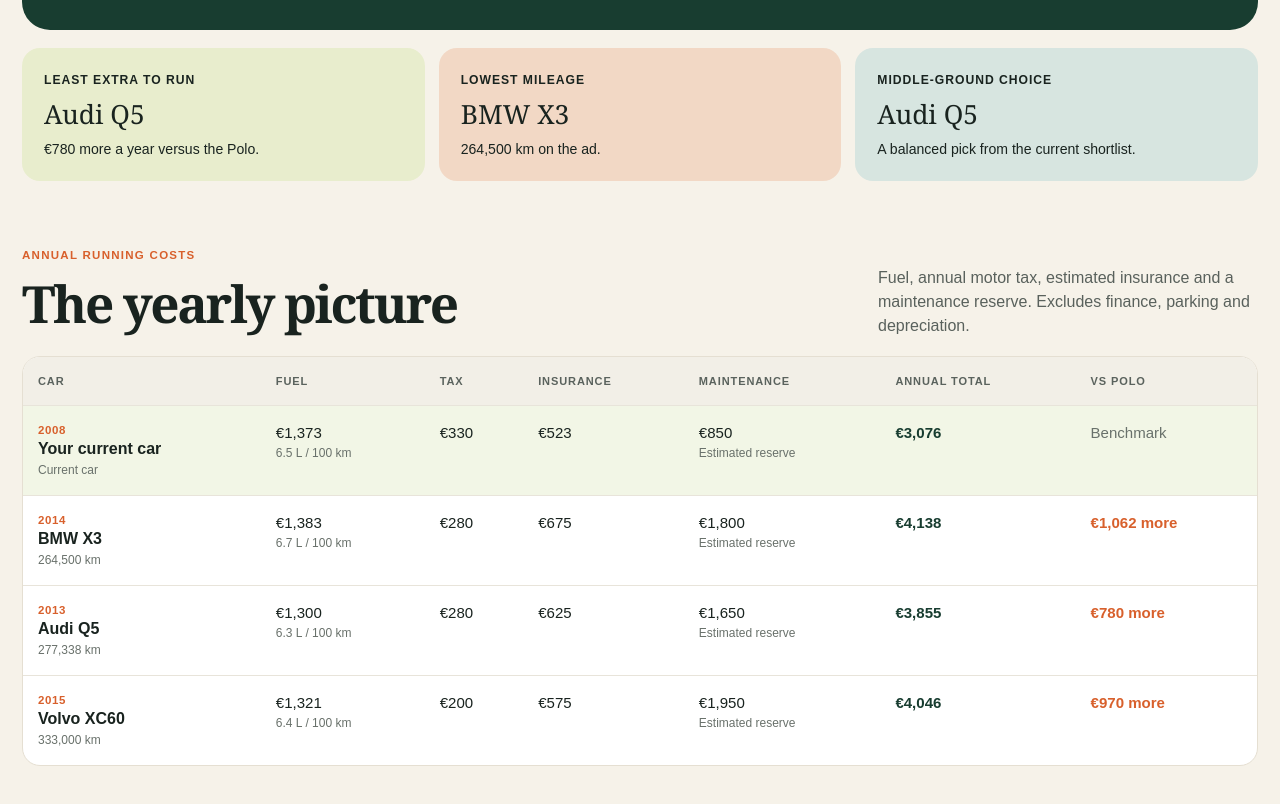
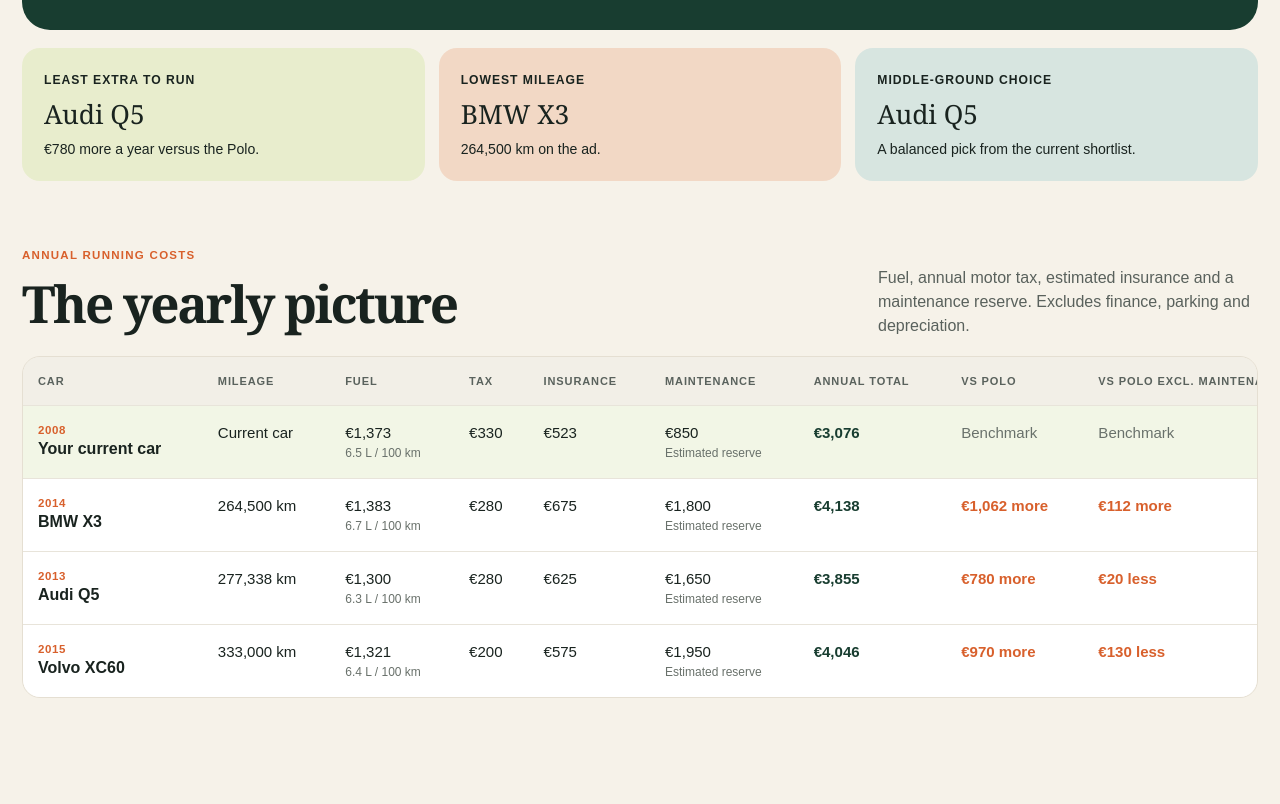
Before and after one commit to crowlede/car-comparison-site, a React (Vite) app: page / in a window 1280 px wide. Shown: the part 484-1288 px from the top of the page. After the commit the page ends 1248 px from the top, so only its background shows below. Built offline with nearby package versions, Linux system fonts and the light colour scheme.

Commit message:
Add mileage and maintenance-free comparison

```diff
--- a/app/globals.css
+++ b/app/globals.css
@@ -14,7 +14,7 @@
 button { border:1px solid #afc8bb; background:transparent; color:#fff; padding:11px 14px; border-radius:10px; cursor:pointer; font-weight:700; } button.active { background:var(--lime); color:var(--moss); border-color:var(--lime); }
 .top-picks { display:grid; grid-template-columns:repeat(3,1fr); gap:14px; margin:18px 0 68px; }.top-picks article { background:#e8edcd; padding:22px; border-radius:18px; }.top-picks article:nth-child(2) { background:#f2d8c5; }.top-picks article:nth-child(3) { background:#d7e5e0; }.top-picks span { font-size:.76rem; font-weight:bold; text-transform:uppercase; letter-spacing:.08em; }.top-picks strong { display:block; font:1.65rem Georgia,serif; margin:8px 0; }.top-picks p { margin:0; font-size:.88rem; line-height:1.4; }
 .comparison { margin-bottom:44px; }.section-heading { display:flex; justify-content:space-between; gap:30px; align-items:end; margin-bottom:18px; }.section-heading h2,.method h2 { font-size:clamp(2rem,4vw,3.3rem); margin:7px 0 0; letter-spacing:-.045em; }.section-heading p { max-width:380px; line-height:1.5; color:#59615c; margin:0; }
-.table-wrap { background:#fff; border:1px solid var(--sand); overflow:auto; border-radius:18px; } table { width:100%; border-collapse:collapse; min-width:1050px; } th,td { padding:18px 15px; border-bottom:1px solid #e8e4da; text-align:left; font-size:.94rem; vertical-align:top; } thead th { background:#f2efe7; color:#5a625d; text-transform:uppercase; letter-spacing:.08em; font-size:.69rem; } tbody tr:last-child>* { border-bottom:0; } tbody tr.baseline { background:#f2f6e6; } tbody th { font-size:1rem; font-weight:800; }.car-year { color:var(--orange); display:block; font-size:.72rem; letter-spacing:.05em; margin-bottom:4px; } small { display:block; color:#69716b; margin-top:5px; font-size:.75rem; font-weight:normal; }.total { font-weight:800; color:var(--moss); }.difference { color:var(--orange); font-weight:800; }.muted { color:#69716b; }
+.table-wrap { background:#fff; border:1px solid var(--sand); overflow:auto; border-radius:18px; } table { width:100%; border-collapse:collapse; min-width:1320px; } th,td { padding:18px 15px; border-bottom:1px solid #e8e4da; text-align:left; font-size:.94rem; vertical-align:top; } thead th { background:#f2efe7; color:#5a625d; text-transform:uppercase; letter-spacing:.08em; font-size:.69rem; } tbody tr:last-child>* { border-bottom:0; } tbody tr.baseline { background:#f2f6e6; } tbody th { font-size:1rem; font-weight:800; }.car-year { color:var(--orange); display:block; font-size:.72rem; letter-spacing:.05em; margin-bottom:4px; } small { display:block; color:#69716b; margin-top:5px; font-size:.75rem; font-weight:normal; }.total { font-weight:800; color:var(--moss); }.difference { color:var(--orange); font-weight:800; }.muted { color:#69716b; }
 .cards { display:grid; grid-template-columns:repeat(3,1fr); gap:16px; margin:40px 0 72px; }.car-card { background:#fff; padding:24px; border-radius:16px; border:1px solid var(--sand); }.car-card-top { display:flex; justify-content:space-between; font-size:.82rem; color:#68716b; }.car-card-top strong { color:var(--moss); font-size:1rem; }.car-card h3 { font-size:1.8rem; letter-spacing:-.04em; margin:22px 0 7px; }.mileage { color:#526259; font-weight:700; font-size:.9rem; }.car-card>p:not(.mileage) { line-height:1.5; min-height:68px; }.watch { background:#f6f1e7; border-left:3px solid var(--orange); padding:12px; line-height:1.45; font-size:.84rem; }
 .method { background:#222b26; color:#f3f1e8; padding:45px clamp(25px,5vw,64px); border-radius:20px; margin-bottom:30px; }.method h2 { max-width:700px; margin:8px 0 20px; }.method p { max-width:780px; color:#ccd4cd; line-height:1.55; }
 @media (max-width:700px) { main { padding:12px; }.hero { border-radius:18px; }.hero:after { display:none; }.top-picks,.cards { grid-template-columns:1fr; }.section-heading { display:block; }.section-heading p { margin-top:14px; }.assumption-bar { align-items:stretch; }.assumption-bar span { width:100%; } }
--- a/app/page.tsx
+++ b/app/page.tsx
@@ -79,17 +79,18 @@
     const fuelCost = (annualKm / 100) * car.economy * fuelPrice;
     const insurance = (car.insurance[0] + car.insurance[1]) / 2;
     const maintenance = (car.maintenance[0] + car.maintenance[1]) / 2;
-    return { ...car, fuelCost, insurance, maintenance, total: fuelCost + insurance + maintenance + car.tax };
+    const totalWithoutMaintenance = fuelCost + insurance + car.tax;
+    return { ...car, fuelCost, insurance, maintenance, totalWithoutMaintenance, total: totalWithoutMaintenance + maintenance };
   }), [annualKm]);
   const current = rows[0];
   const candidates = rows.slice(1);
   const leastExtra = [...candidates].sort((a, b) => a.total - b.total)[0];
   const lowestMileage = candidates.reduce((lowest, car) => Number(car.mileage.replace(/[^0-9]/g, "")) < Number(lowest.mileage.replace(/[^0-9]/g, "")) ? car : lowest);
   const middleChoice = candidates.find((car) => car.short === "Audi Q5") ?? candidates[0];
-  const costDifference = (car: (typeof rows)[number]) =>
-    car.total >= current.total
-      ? `${euro(car.total - current.total)} more`
-      : `${euro(current.total - car.total)} less`;
+  const costDifference = (amount: number, poloAmount: number) =>
+    amount >= poloAmount
+      ? `${euro(amount - poloAmount)} more`
+      : `${euro(poloAmount - amount)} less`;
 
   return (
     <main>
@@ -107,7 +108,7 @@
       </section>
 
       <section className="top-picks" aria-label="Quick read">
-        <article><span>Least extra to run</span><strong>{leastExtra.short}</strong><p>{costDifference(leastExtra)} a year versus the Polo.</p></article>
+        <article><span>Least extra to run</span><strong>{leastExtra.short}</strong><p>{costDifference(leastExtra.total, current.total)} a year versus the Polo.</p></article>
         <article><span>Lowest mileage</span><strong>{lowestMileage.short}</strong><p>{lowestMileage.mileage} on the ad.</p></article>
         <article><span>Middle-ground choice</span><strong>{middleChoice.short}</strong><p>A balanced pick from the current shortlist.</p></article>
       </section>
@@ -116,15 +117,17 @@
         <div className="section-heading"><div><div className="eyebrow">Annual running costs</div><h2>The yearly picture</h2></div><p>Fuel, annual motor tax, estimated insurance and a maintenance reserve. Excludes finance, parking and depreciation.</p></div>
         <div className="table-wrap">
           <table>
-            <thead><tr><th>Car</th><th>Fuel</th><th>Tax</th><th>Insurance</th><th>Maintenance</th><th>Annual total</th><th>vs Polo</th></tr></thead>
+            <thead><tr><th>Car</th><th>Mileage</th><th>Fuel</th><th>Tax</th><th>Insurance</th><th>Maintenance</th><th>Annual total</th><th>vs Polo</th><th>vs Polo excl. maintenance</th></tr></thead>
             <tbody>{rows.map((car) => <tr key={car.name} className={car.baseline ? "baseline" : ""}>
-              <th scope="row"><span className="car-year">{car.year}</span>{car.short}<small>{car.mileage}</small></th>
+              <th scope="row"><span className="car-year">{car.year}</span>{car.short}</th>
+              <td>{car.mileage}</td>
               <td>{euro(car.fuelCost)}<small>{car.economy.toFixed(1)} L / 100 km</small></td>
               <td>{euro(car.tax)}</td>
               <td>{car.insurance[0] === car.insurance[1] ? euro(car.insurance) : `${euro(car.insurance[0])}–${euro(car.insurance[1])}`}</td>
               <td>{euro(car.maintenance)}<small>Estimated reserve</small></td>
               <td className="total">{euro(car.total)}</td>
-              <td className={car.baseline ? "muted" : "difference"}>{car.baseline ? "Benchmark" : costDifference(car)}</td>
+              <td className={car.baseline ? "muted" : "difference"}>{car.baseline ? "Benchmark" : costDifference(car.total, current.total)}</td>
+              <td className={car.baseline ? "muted" : "difference"}>{car.baseline ? "Benchmark" : costDifference(car.totalWithoutMaintenance, current.totalWithoutMaintenance)}</td>
             </tr>)}</tbody>
           </table>
         </div>
```
Also changed, not shown: 1 other file (tests, documents, lock files or other folders).
